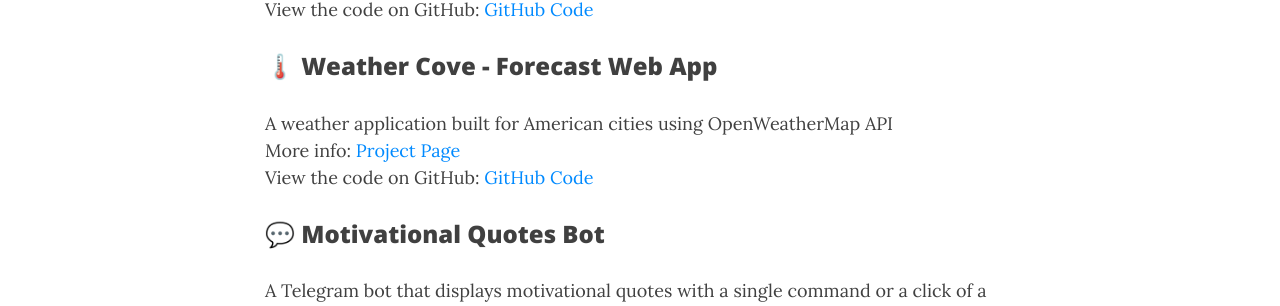
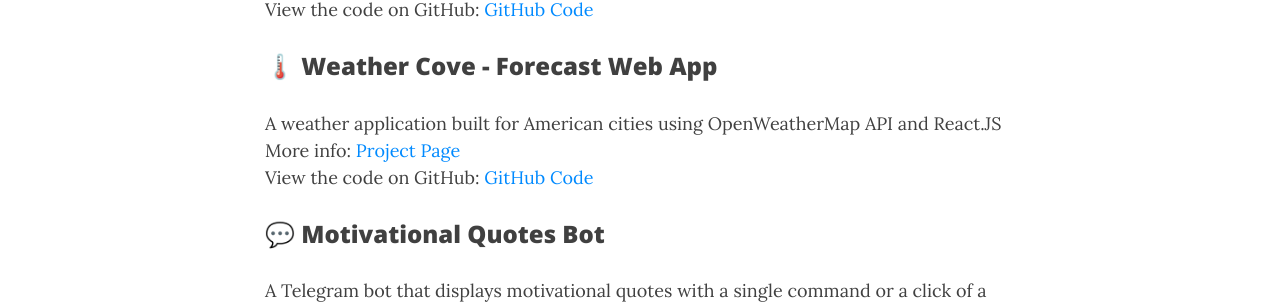
Before and after one commit to SumitAgr/Portfolio, a Jekyll site: the page built from index.md, in a window 1280 px wide and 900 px high, scrolled down 455 px. Shown: the part 148-454 px from the top of the window. Built offline with Jekyll 4.4.1, drawn with Linux system fonts in a browser that asks for light colours; nearby versions of some CDN libraries.

Commit message:
Added React.JS for Weather Cove

```diff
--- a/index.md
+++ b/index.md
@@ -20,7 +20,7 @@ More info: [Project Page](https://sumitagr.github.io/PictureofTheDay-Bot/)
 View the code on GitHub: [GitHub Code](https://github.com/SumitAgr/PictureofTheDay-Bot)
 
 ### 🌡️ Weather Cove - Forecast Web App
-A weather application built for American cities using OpenWeatherMap API
+A weather application built for American cities using OpenWeatherMap API and React.JS
 <br>
 More info: [Project Page](https://sumitagr.github.io/Weather-Forecast-Application/)
 <br>
```
